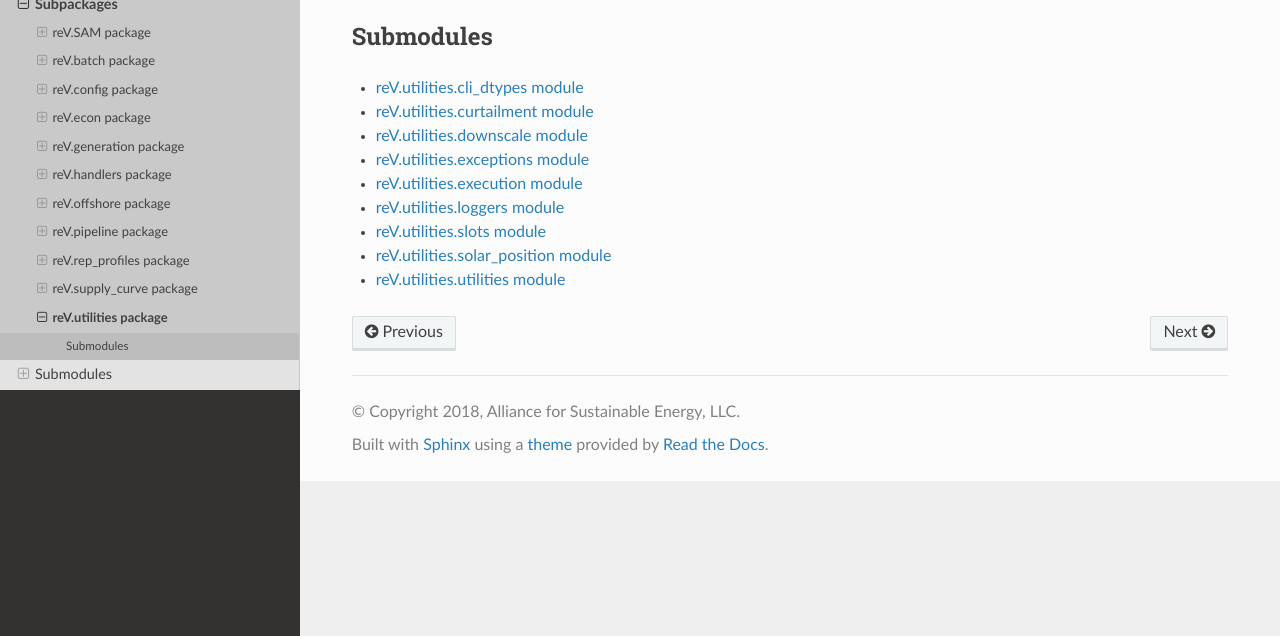
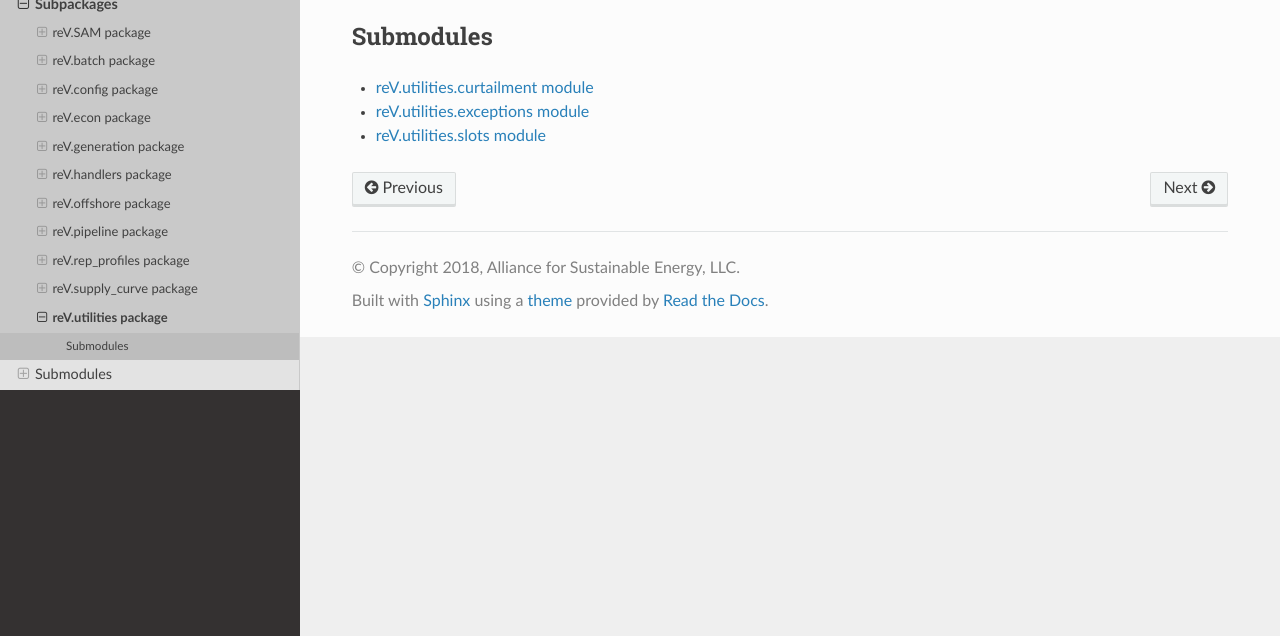
Before and after one commit to NREL/reV, a Sphinx documentation site: the page built from docs/source/reV/reV.utilities.rst, in a window 1280 px wide, cut to the strip 264-900 px from the top of the page. Built offline with Sphinx 7.4.7 and the Read the Docs theme 2.0.0, drawn with Linux system fonts in a browser that asks for light colours.

Commit message:
update docs

```diff
--- a/docs/source/reV/reV.handlers.rst
+++ b/docs/source/reV/reV.handlers.rst
@@ -17,8 +17,4 @@ Submodules
    reV.handlers.exclusions
    reV.handlers.multi_year
    reV.handlers.outputs
-   reV.handlers.parse_keys
-   reV.handlers.resource
-   reV.handlers.rev_resource
-   reV.handlers.sam_resource
    reV.handlers.transmission
--- a/docs/source/reV/reV.utilities.rst
+++ b/docs/source/reV/reV.utilities.rst
@@ -11,12 +11,6 @@ Submodules
 
 .. toctree::
 
-   reV.utilities.cli_dtypes
    reV.utilities.curtailment
-   reV.utilities.downscale
    reV.utilities.exceptions
-   reV.utilities.execution
-   reV.utilities.loggers
    reV.utilities.slots
-   reV.utilities.solar_position
-   reV.utilities.utilities
```
Also changed, not shown: docs/source/reV/reV.handlers.parse_keys.rst (deleted, +0 -7 lines), docs/source/reV/reV.handlers.resource.rst (deleted, +0 -7 lines), docs/source/reV/reV.handlers.rev_resource.rst (deleted, +0 -7 lines), docs/source/reV/reV.handlers.sam_resource.rst (deleted, +0 -7 lines), docs/source/reV/reV.utilities.cli_dtypes.rst (deleted, +0 -7 lines), docs/source/reV/reV.utilities.downscale.rst (deleted, +0 -7 lines), docs/source/reV/reV.utilities.execution.rst (deleted, +0 -7 lines), docs/source/reV/reV.utilities.loggers.rst (deleted, +0 -7 lines), docs/source/reV/reV.utilities.solar_position.rst (deleted, +0 -7 lines), docs/source/reV/reV.utilities.utilities.rst (deleted, +0 -7 lines).
